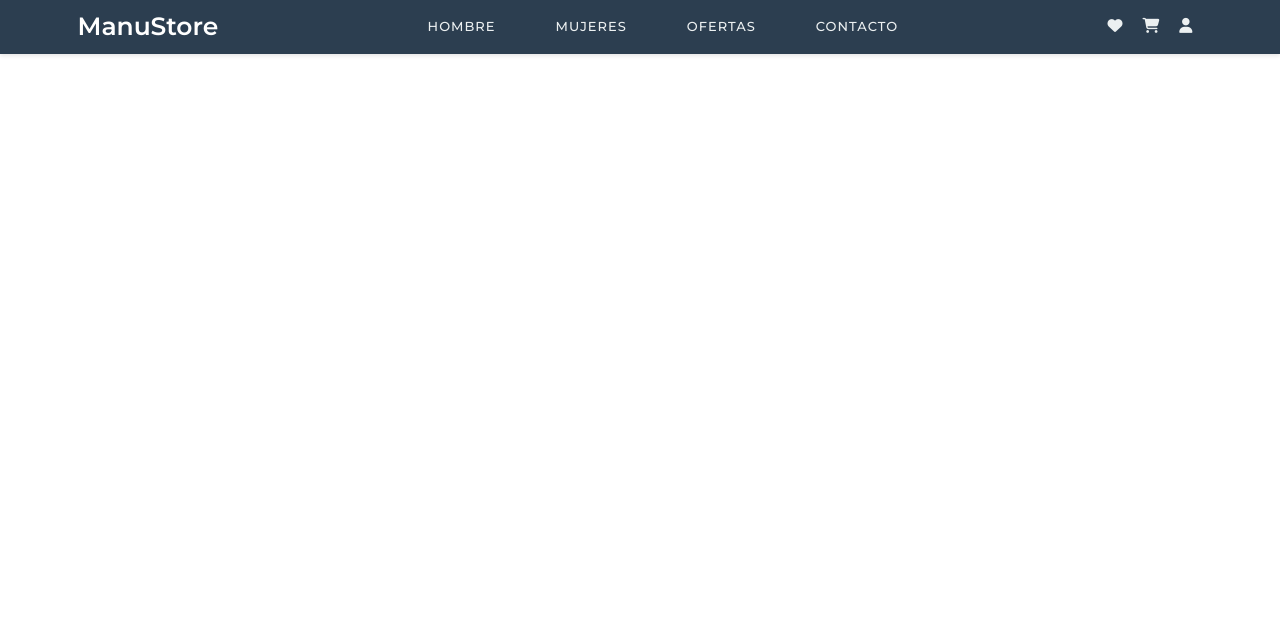
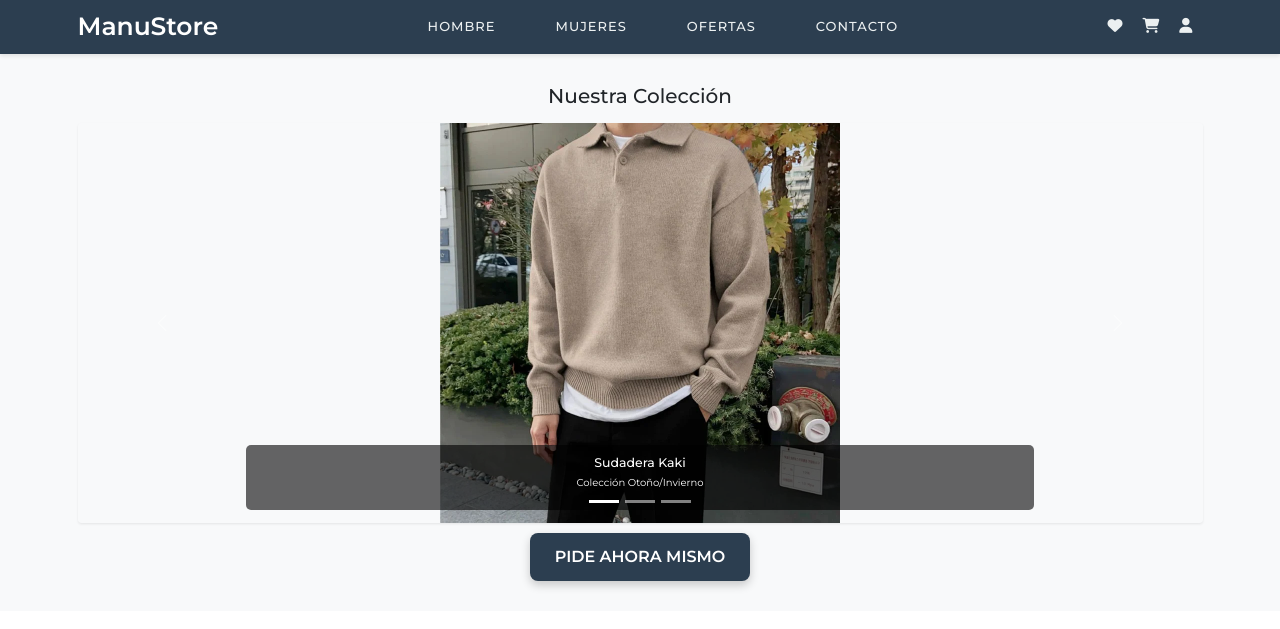
Before and after one commit to CipherDrift777/tienda-manu-store, a PHP site: page / in a window 1280 px wide. Shown: the top 629 px of the page. Run offline with PHP 8.4, Linux system fonts and the light colour scheme.

Commit message:
Agregamos el slide en nuestro proyecto

```diff
--- a/index.html
+++ b/index.html
@@ -55,6 +55,74 @@
         </div>
     </nav>
 
+    <!-- Main -->
+    <section class="main bg-light py-5">
+        <div class="container text-center">
+            <h2 class="mb-4">Nuestra Colección</h2>
+
+            <div id="carruselManuStore" class="carousel slide" data-bs-ride="carousel" data-bs-interval="2000"
+                data-bs-pause="hover">
+                <!-- Indicadores -->
+                <div class="carousel-indicators">
+                    <button type="button" data-bs-target="#carruselManuStore" data-bs-slide-to="0" class="active"
+                        aria-current="true"></button>
+                    <button type="button" data-bs-target="#carruselManuStore" data-bs-slide-to="1"></button>
+                    <button type="button" data-bs-target="#carruselManuStore" data-bs-slide-to="2"></button>
+                </div>
+
+                <!-- Slides -->
+                <div class="carousel-inner rounded shadow-sm">
+                    <div class="carousel-item active">
+                        <img src="img/kaki_sudadera.png" class="d-block w-100 img-carrusel" alt="Sudadera kaki">
+                        <div class="carousel-caption d-none d-md-block">
+                            <h5>Sudadera Kaki</h5>
+                            <p>Colección Otoño/Invierno</p>
+                        </div>
+                    </div>
+
+                    <div class="carousel-item">
+                        <img src="img/chemise.jpg" class="d-block w-100 img-carrusel" alt="Camisa elegante">
+                        <div class="carousel-caption d-none d-md-block">
+                            <h5>Camisa Elegante</h5>
+                            <p>Perfecta para ocasiones especiales</p>
+                        </div>
+                    </div>
+
+                    <div class="carousel-item">
+                        <img src="img/camiseta.png" class="d-block w-100 img-carrusel" alt="Camiseta básica">
+                        <div class="carousel-caption d-none d-md-block">
+                            <h5>Camiseta Básica</h5>
+                            <p>Para un look casual y cómodo</p>
+                        </div>
+                    </div>
+                </div>
+
+                <!-- Controles -->
+                <button class="carousel-control-prev" type="button" data-bs-target="#carruselManuStore"
+                    data-bs-slide="prev">
+                    <span class="carousel-control-prev-icon" aria-hidden="true"></span>
+                    <span class="visually-hidden">Anterior</span>
+                </button>
+                <button class="carousel-control-next" type="button" data-bs-target="#carruselManuStore"
+                    data-bs-slide="next">
+                    <span class="carousel-control-next-icon" aria-hidden="true"></span>
+                    <span class="visually-hidden">Siguiente</span>
+                </button>
+            </div>
+            <a href="login.html" class="btn-pide-ahora mt-3">Pide ahora mismo</a>
+        </div>
+    </section>
+
+
+
+
+    </div>
+    </div>
+    </div>
+    </section>
+
+
+
 
     <!-- CDN Bootstrap Js -->
     <script src="https://cdn.jsdelivr.net/npm/bootstrap@5.3.5/dist/js/bootstrap.bundle.min.js"
--- a/style.css
+++ b/style.css
@@ -52,5 +52,50 @@ body{
     transition: all 0.3s ease;
     margin: 0 1rem;
     cursor: pointer;
+}
 
+.main {
+    background: url() no-repeat;
 }
+
+/* Slide */
+
+.img-carrusel {
+    height: 400px;
+    width: 100%;
+    object-fit: contain; /* o usa 'cover' si prefieres recortar para que todas llenen el marco */
+    object-position: center center;
+    background-color: #f8f9fa; /* para evitar bordes feos si sobra espacio */
+    border-radius: 0.5rem;
+}
+
+
+.carousel-caption {
+    background-color: rgba(0, 0, 0, 0.6);
+    padding: 1rem;
+    border-radius: 0.5rem;
+}
+
+
+/* Botones */
+
+.btn-pide-ahora {
+    display: inline-block;
+    padding: 1.2rem 2.5rem;
+    font-size: 1.6rem;
+    font-weight: 600;
+    text-transform: uppercase;
+    color: #ffffff;
+    background-color: #2c3e50;
+    border: none;
+    border-radius: 0.8rem;
+    text-decoration: none;
+    transition: all 0.3s ease;
+    box-shadow: 0 4px 10px rgba(0, 0, 0, 0.2);
+}
+
+.btn-pide-ahora:hover {
+    background-color: #1a252f;
+    color: #dcdcdc;
+    transform: scale(1.05);
+}
```
Also changed, not shown: img/camiseta.png (added), img/chemise.jpg (added), img/chemise.png (added), img/kaki_sudadera.png (added).
